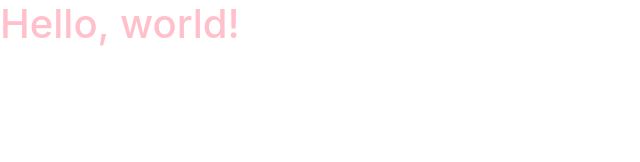
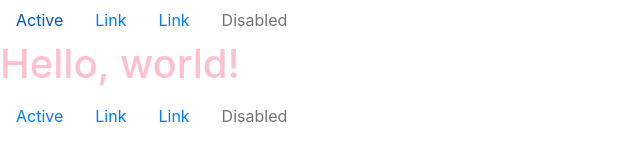
Before and after one commit to Aidan4478D/project0, a plain HTML site: page index.html in a window 1280 px wide. Shown: the whole page, without its empty margins (0-640 px from the left). Drawn offline with nearby package versions, Linux system fonts and the light colour scheme.

Commit message:
added nav bar

```diff
--- a/index.html
+++ b/index.html
@@ -6,9 +6,32 @@
 
         <link rel="stylesheet" href="style.css">
 
+        <nav class="nav">
+            <a class="nav-link active" href="#">Active</a>
+            <a class="nav-link" href="#">Link</a>
+            <a class="nav-link" href="#">Link</a>
+            <a class="nav-link disabled" href="#">Disabled</a>
+        </nav>
+
         <title>My Webpage</title>
     </head>
     <body>
         <h1> Hello, world! </h1>
+
+        <ul class="nav">
+            <li class="nav-item">
+                <a class="nav-link active" href="#">Active</a>
+            </li>
+            <li class="nav-item">
+                <a class="nav-link" href="#">Link</a>
+            </li>
+            <li class="nav-item">
+                <a class="nav-link" href="#">Link</a>
+            </li>
+            <li class="nav-item">
+                <a class="nav-link disabled" href="#">Disabled</a>
+            </li>
+        </ul>
+
     </body>
 </html>
```
